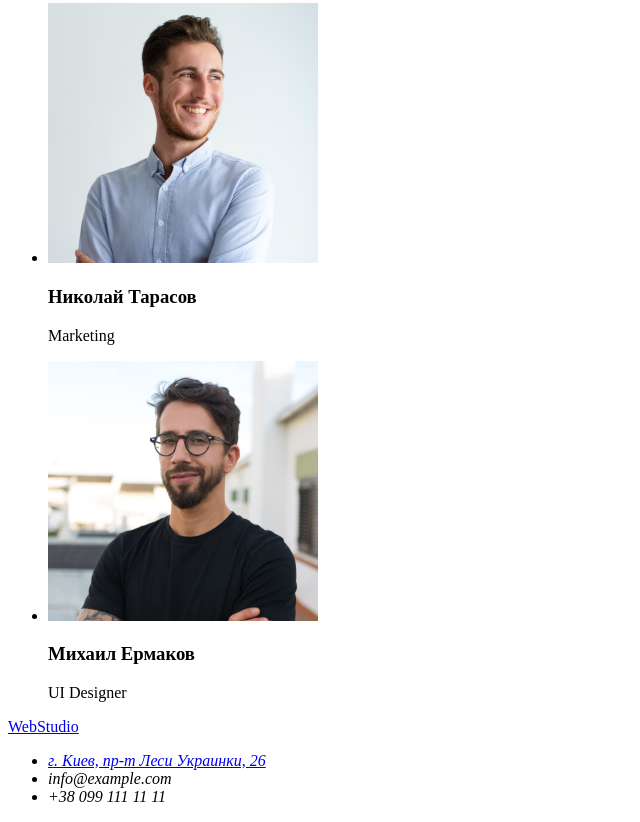
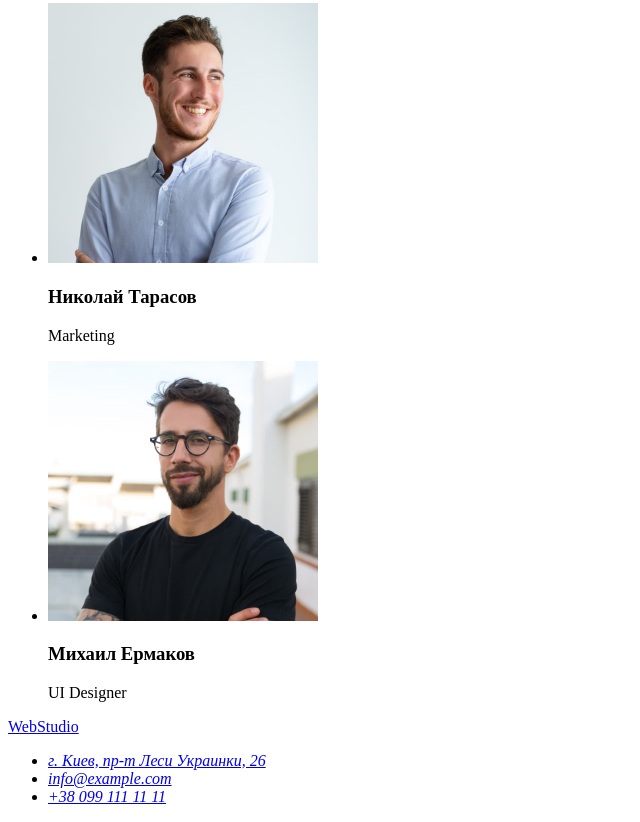
Before and after one commit to vad-mar/goit-markup-hw-01, a plain HTML site: page index.html in a window 1280 px wide. Shown: the part 2333-3155 px from the top of the page, without its empty margins (0-640 px from the left). Drawn offline with Linux system fonts and the light colour scheme.

Commit message:
корректировка верстки

```diff
--- a/index.html
+++ b/index.html
@@ -120,8 +120,8 @@
               >г. Киев, пр-т Леси Украинки, 26
             </a>
           </li>
-          <li><a href="mailto:info@example.com"></a>info@example.com</li>
-          <li><a href="tel:+380991111111"></a> +38 099 111 11 11</li>
+          <li><a href="mailto:info@example.com">info@example.com</a></li>
+          <li><a href="tel:+380991111111">+38 099 111 11 11</a></li>
         </ul>
       </address>
     </footer>
```
